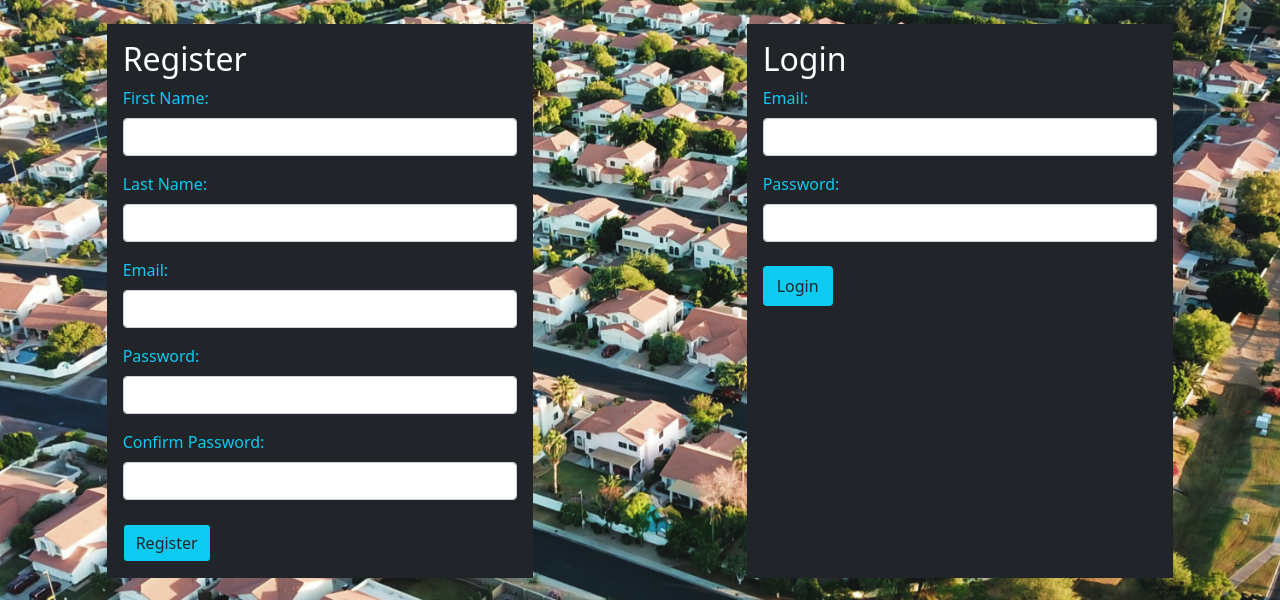
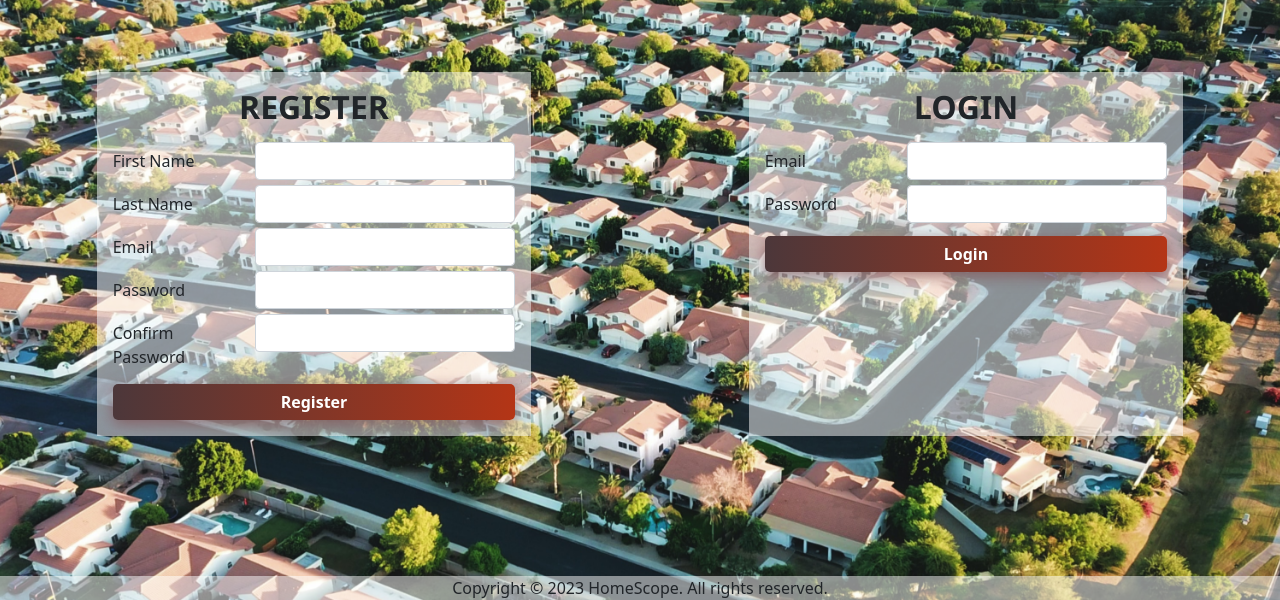
Before and after one commit to FSola1029/Group_Project-HomeScope, a Flask app: page /user/login in a window 1280 px wide. Shown: the part 200-800 px from the top of the page. Run offline with Flask 3, Linux system fonts and the light colour scheme.

Commit message:
css/models/index styling
began some css/bootstrap styling of index/dash, updated some model/controllers.

```diff
--- a/home_scope/flask_app/static/css/style.css
+++ b/home_scope/flask_app/static/css/style.css
@@ -16,9 +16,71 @@ body {
     background-repeat: no-repeat;
 }
 
+h1, h2, h3, h4, h5, h6 {
+    font-family: "Segoe UI", Arial, sans-serif;
+    font-weight: 800;
+}
+
 .header {
     display: grid;
     place-items: center;
-    gap: 20px;
+    gap: 50px;
     background-color: rgba(255, 255, 255, 0.5);
 }
+    .header img {
+        max-width: 100%;
+        height: auto;
+    }
+
+.dash-header {
+    background-color: rgba(255, 255, 255, 0.5);
+}
+
+
+.formcard {
+    background-color: rgba(255, 255, 255, 0.5);
+}
+
+
+    .formcard input {
+        margin-bottom: 5px;
+    }
+
+
+.btn-hover {
+    font-size: 16px;
+    font-weight: 600;
+    color: #fff;
+    cursor: pointer;
+    text-align:center;
+    border: none;
+    background-size: 300% 100%;
+    border-radius: 5px;
+    -o-transition: all .4s ease-in-out;
+    -webkit-transition: all .4s ease-in-out;
+    transition: all .4s ease-in-out;
+}
+
+.btn-hover:hover {
+    background-position: 100% 0;
+    -o-transition: all .4s ease-in-out;
+    -webkit-transition: all .4s ease-in-out;
+    transition: all .4s ease-in-out;
+}
+
+.btn-hover:focus {
+    outline: none;
+}
+
+.btn-hover.grad {
+    background-image: linear-gradient(to right, #4c373a, #b43516, #ef9d43, #e75516);
+    box-shadow: 0 4px 15px 0 rgba(130, 78, 80, 0.75);
+}
+
+.footer {
+    position: absolute;
+    bottom: 0;
+    min-width: 100vw;
+    text-align: center;
+    background-color: rgba(255, 255, 255, 0.5);
+}
--- a/home_scope/flask_app/templates/dashboard.html
+++ b/home_scope/flask_app/templates/dashboard.html
@@ -10,12 +10,14 @@
     <title>Dashboard</title>
 </head>
 <body>
-    <div class="container justify-content-center mx-auto mt-4">
+    <div class="header row p-4">
         <div class="row">
-            <h1 class="p-0 text-dark col-6">Welcome {{user.first_name}} {{user.last_name}}!</h1>
+            <h1 class="p-0 text-dark col-6">Welcome, {{user.first_name|capitalize}}.</h1>
             <a href="/homes/new/one" class="btn btn-success  text-dark border-primary-emphasis  border-2 offset-3 col-1" style="height: 85%;">Add Home </a>
             <a href="/user/logout" class="btn btn-warning text-dark  border-primary-emphasis offset-1 border-2 col-1" style="height: 80%;">Logout</a>
         </div>
+    </div>
+    <div class="container justify-content-center mx-auto mt-4">
         <div class="row">
             <h4>Homes</h4>
             <table class="table table-dark table-striped table-hover border border-4 border-primary-emphasis fs-4 mt-4 text-center">
--- a/home_scope/flask_app/templates/index.html
+++ b/home_scope/flask_app/templates/index.html
@@ -13,9 +13,9 @@
     <div class="header">
         <img src="../static/imgs/logo.png" alt="logo">
     </div>
-    <div class="d-flex mt-4">
-        <form action="/user/registration/process" method="post" class="col-4 mx-auto border-4 border-primary bg-dark text-white p-3">
-            <h2>Register</h2>
+    <div class="d-flex row mt-4">
+        <form action="/user/registration/process" method="post" class="col-4 mx-auto formcard mt-5 p-3">
+            <h2 class="text-center mb-3">REGISTER</h2>
             <div>
                 {% with messages = get_flashed_messages(with_categories=true) %}
                     {% if messages %}
@@ -25,30 +25,40 @@
                     {% endif %}
                 {% endwith %}
             </div>
-            <div class="form-group mb-3">
-                <label for="first_name" class="text-info form-label">First Name:</label>
-                <input type="text" name="first_name" id="first_name" class="form-control">
+            <div class="form-group row">
+                <label class="col-4 col-form-label" for="first_name">First Name</label>
+                <div class="col-8">
+                    <input id="first_name" name="first_name" type="text" class="form-control">
+                </div>
             </div>
-            <div class="form-group mb-3">
-                <label for="last_name" class="text-info form-label">Last Name:</label>
-                <input type="text" name="last_name" id="last_name" class="form-control">
+            <div class="form-group row">
+                <label for="last_name" class="col-4 col-form-label">Last Name</label>
+                <div class="col-8">
+                    <input id="last_name" name="last_name" type="text" class="form-control">
+                </div>
             </div>
-            <div class="form-group mb-3">
-                <label for="email" class="text-info form-label">Email:</label>
-                <input type="text" name="email" id="email" class="form-control">
+            <div class="form-group row">
+                <label for="email" class="col-4 col-form-label">Email</label>
+                <div class="col-8">
+                    <input name="email" type="text" class="form-control">
+                </div>
             </div>
-            <div class="form-group mb-3">
-                <label for="password" class="text-info form-label">Password:</label>
-                <input type="password" name="password" id="password" class="form-control">
+            <div class="form-group row">
+                <label for="password" class="col-4 col-form-label">Password</label>
+                <div class="col-8">
+                    <input id="password" name="password" type="password" class="form-control">
+                </div>
+                </div>
+            <div class="form-group row">
+                <label for="confirm_password" class="col-4 col-form-label">Confirm Password</label>
+                <div class="col-8">
+                    <input name="confirm_password" type="password" class="form-control">
+                </div>
             </div>
-            <div class="form-group mb-3">
-                <label for="confirm_password" class="text-info form-label">Confirm Password:</label>
-                <input type="password" name="confirm_password" id="confirm_password" class="form-control">
-            </div>
-            <button type="submit" class="btn btn-info text-dark mt-2 border border-dark border-1">Register</button>
+            <button type="submit" class="btn btn-hover grad mt-2 col-12">Register</button>
         </form>
-        <form action="/user/logged_in/process" method="post" class="col-4 mx-auto bg-dark border-4 text-white p-3">
-            <h2>Login</h2>
+        <form action="/user/logged_in/process" method="post" class="col-4 mx-auto formcard mt-5 p-3">
+            <h2 class="text-center mb-3">LOGIN</h2>
             <div>
                 {% with messages = get_flashed_messages(with_categories=true) %}
                     {% if messages %}
@@ -58,16 +68,23 @@
                     {% endif %}
                 {% endwith %}
             </div>
-            <div class="form-group mb-3">
-                <label for="email" class="text-info form-label">Email:</label>
-                <input type="text" name="email" id="email" class="form-control">
+            <div class="form-group row">
+                <label for="email" class="col-4 col-form-label">Email</label>
+                <div class="col-8">
+                    <input name="email" type="text" class="form-control">
+                </div>
             </div>
-            <div class="form-group mb-3">
-                <label for="password" class="text-info form-label">Password:</label>
-                <input type="password" name="password" id="password" class="form-control">
+            <div class="form-group row">
+                <label for="password" class="col-4 col-form-label">Password</label>
+                <div class="col-8">
+                    <input id="password" name="password" type="password" class="form-control">
+                </div>
             </div>
-            <button type="submit" class="btn btn-info mt-2 border-2 text-dark">Login</button>
+            <button type="submit" class="btn btn-hover grad mt-2 col-12">Login</button>
         </form>
+    </div>
+    <div class="footer mt-5">
+        Copyright © 2023 HomeScope. All rights reserved.
     </div>
 </body>
 </html>
```
Also changed, not shown: home_scope/flask_app/controllers/homes.py (+5 -2 lines), 2 other files.
